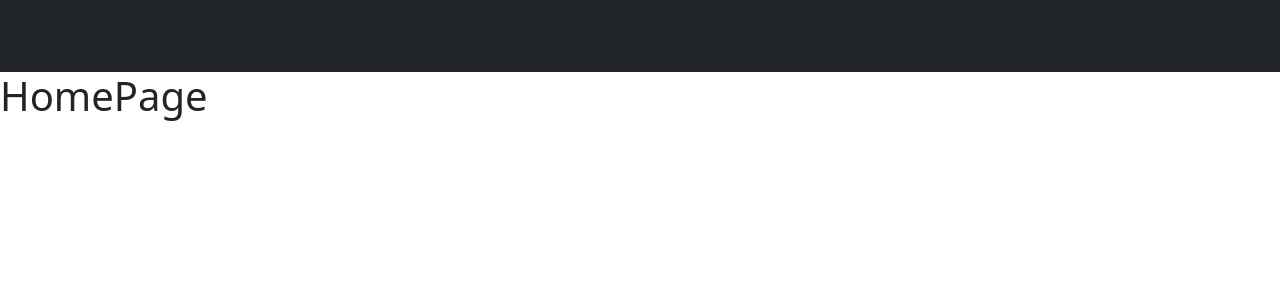
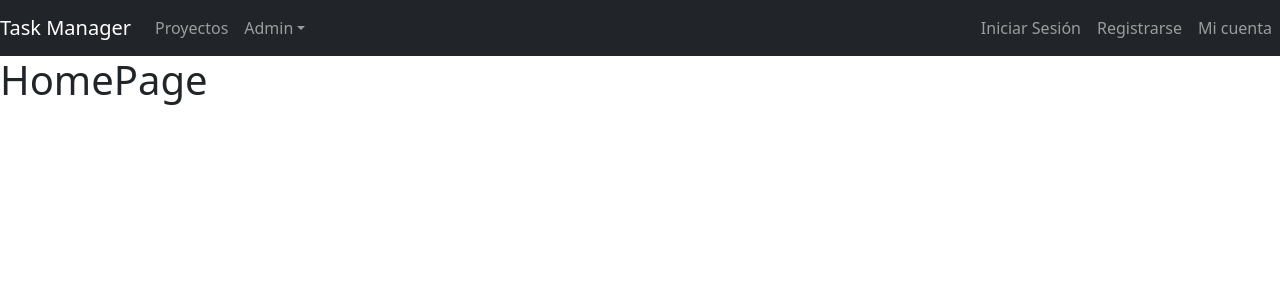
Before and after one commit to dsamador/react-estudio, a React (Create React App) app in the folder mern-lista/client/: page / in a window 1280 px wide. Shown: the top 300 px of the page. Built offline with nearby package versions, Linux system fonts and the light colour scheme.

Commit message:
Se configura la navegación

```diff
--- a/mern-lista/client/src/components/Navigation.js
+++ b/mern-lista/client/src/components/Navigation.js
@@ -1,9 +1,28 @@
-import { Navbar, Nav, NavDropDown } from 'react-bootstrap'
+import { Navbar, Nav, NavDropdown } from 'react-bootstrap'
+import {NavLink} from 'react-router-dom'
 
 export default function Navigation() {
     return (
         <Navbar collapseOnSelect expand="lg" variant="dark" bg="dark">
-            <h1>Nav</h1>
+            <Navbar.Brand as={NavLink} to="/">
+                Task Manager
+            </Navbar.Brand>
+            <Navbar.Toggle aria-controls="responsive-navbar-nav"/>
+            <Navbar.Collapse id="responsive-navbar-nav">
+                <Nav className="me-auto">
+                    <Nav.Link as={NavLink} to="/projects">
+                        Proyectos
+                    </Nav.Link>
+                    <NavDropdown title="Admin">
+                        <NavDropdown.Item as={NavLink} to="/admin/users">Usuarios</NavDropdown.Item>
+                    </NavDropdown>
+                </Nav>
+                <Nav>
+                    <Nav.Link as={NavLink} to="/login">Iniciar Sesión</Nav.Link>
+                    <Nav.Link as={NavLink} to="/register">Registrarse</Nav.Link>
+                    <Nav.Link as={NavLink} to="/account">Mi cuenta</Nav.Link>
+                </Nav>
+            </Navbar.Collapse>
         </Navbar>
     )
 }
```
